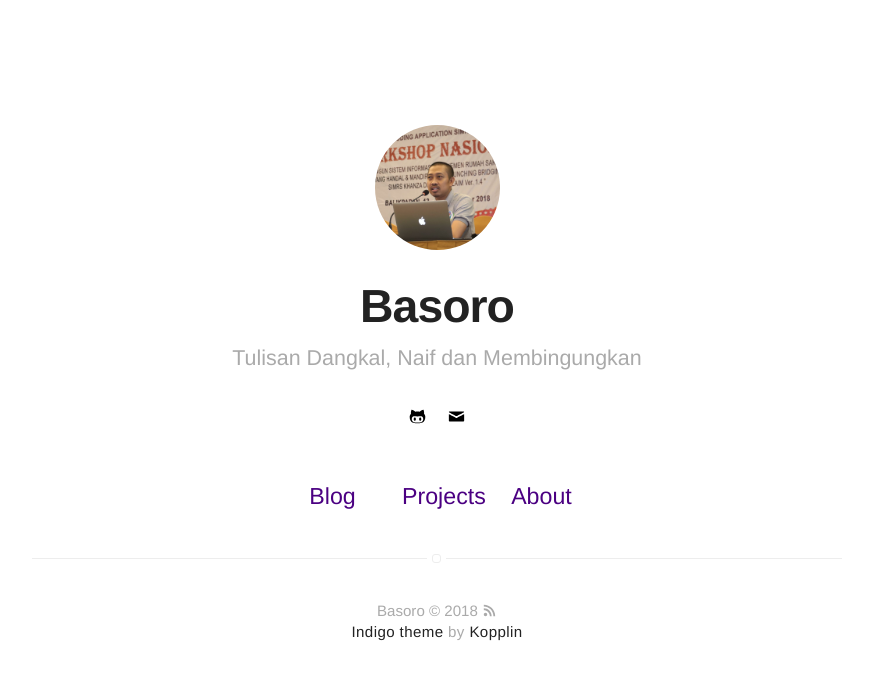
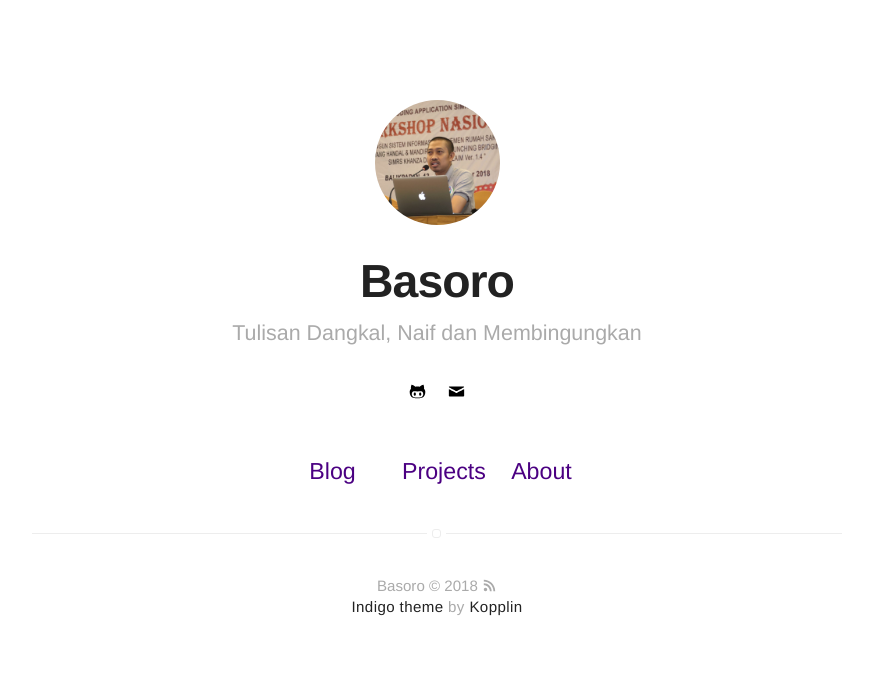
Before and after one commit to basoro/basoro.github.io, a Jekyll site: the page built from index.html, in a window 1280 px wide. Shown: the top 680 px of the page, without its empty margins (203-1076 px from the left). Built offline with Jekyll 4.4.1, drawn with Linux system fonts in a browser that asks for light colours.

Commit message:
Update page.sass

```diff
--- a/_sass/pages/page.sass
+++ b/_sass/pages/page.sass
@@ -1,5 +1,5 @@
 .page
-    margin-top: 125px
+    margin-top: 100px
 
     > h1
         text-align: center
```
